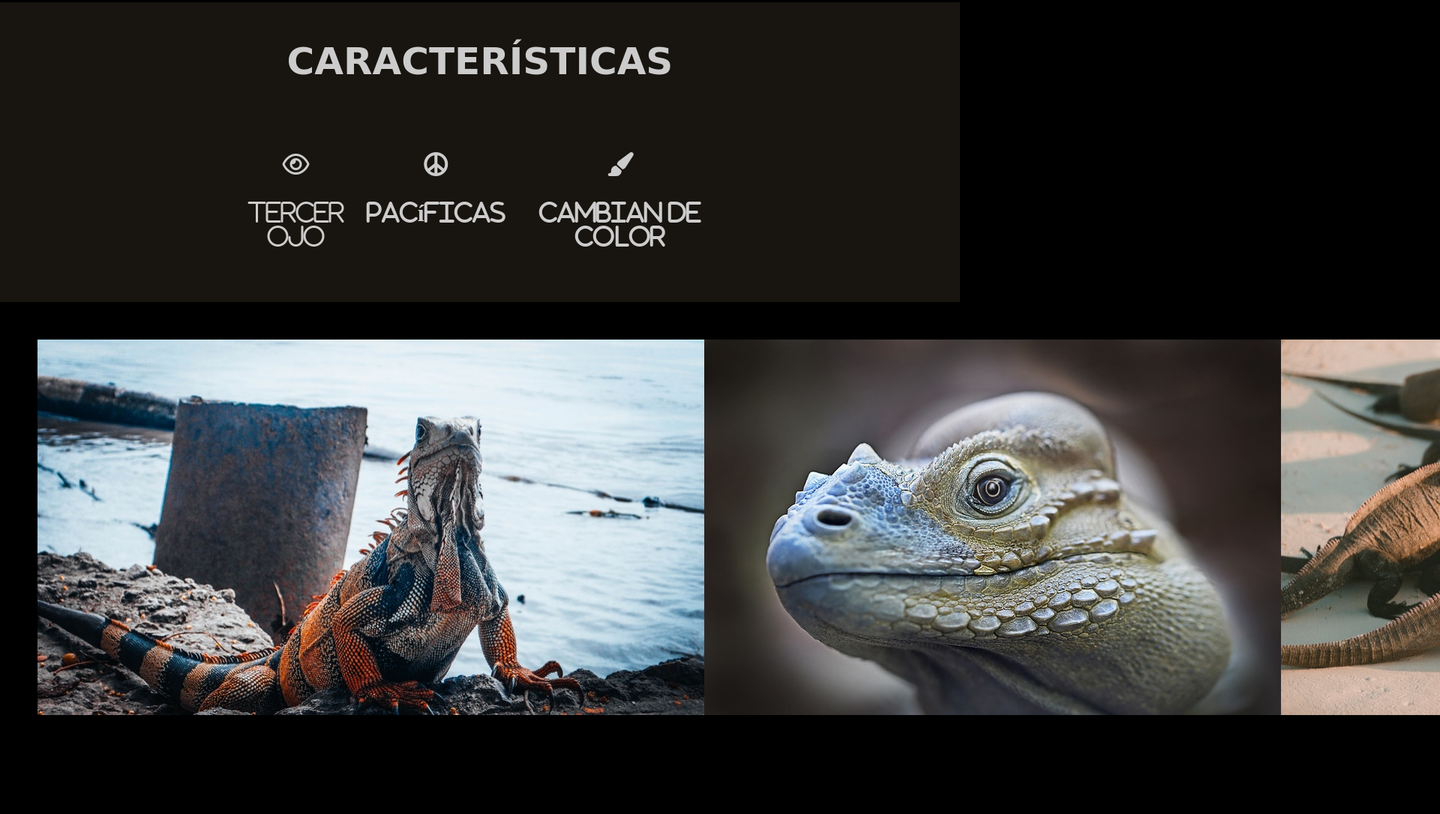
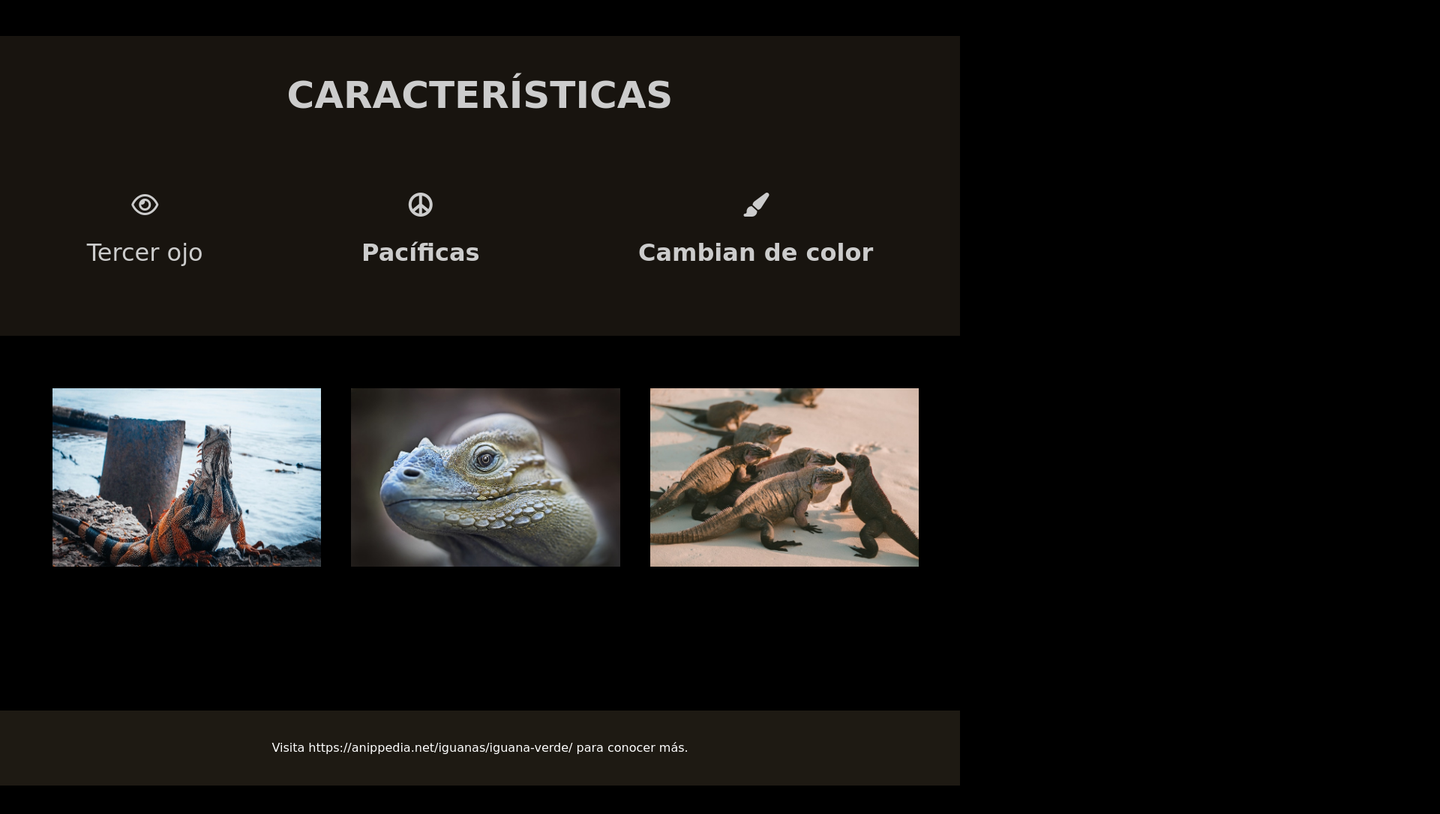
Before and after one commit to Gab0Jorq/gjorquera.github.io, a plain HTML site: page desafio_3/index.html in a window 1280 px wide. Shown: the part 1450-2536 px from the top of the page at 75% size, 1920 px wide, since content can reach past the window. After the commit the page ends 2498 px from the top, so only its background shows below. Drawn offline with Linux system fonts and the light colour scheme; a web font is replaced by a local one.

Commit message:
desafio 3 terminado, se solucionaron algunos bugs también

```diff
--- a/desafio_3/assets/css/style.css
+++ b/desafio_3/assets/css/style.css
@@ -11,10 +11,30 @@ header {
     justify-content: center;
 }
 
+footer {
+    display: flex;
+    color:#FFFFFF;
+    justify-content: center;
+    align-items: center;
+    background-color: #1E1A13;
+    height: 100px;
+
+}
+
+a {
+    text-decoration: none;
+    color: #FFFFFF;
+}
+
+a:hover {
+    color: green;
+  }
+
 .titulo {
     display: flex;
     color: #FFFFFF;
     align-items: center;
+    font-size:50px;
 }
 
 .seccion_1 {
@@ -45,7 +65,7 @@ header {
 
 .seccion_4{
     width:100%;
-    height: 600px;
+    height: 400px;
     background-color: #000000;
     padding: 50px;
 }
@@ -79,16 +99,20 @@ header {
 
 .flex {
     margin: 0 auto;
-    padding-left: 300px;
-    padding-right: 300px;
     display: flex;
-    justify-content:center;
+    justify-content:space-around;
     color: #FFFFFF;
+    padding:10px
 }
 
 .galeria{
     display:flex;
-    max-width: 20%;
+    max-width: 80%;
     height: auto;
+}
 
+.fotos_galeria{
+    max-width: 35%;
+    justify-content: space-around;
+    padding:20px
 }
--- a/desafio_3/index.html
+++ b/desafio_3/index.html
@@ -4,7 +4,7 @@
 <head>
     <meta charset="UTF-8">
     <meta name="viewport" content="width=device-width, initial-scale=1.0">
-    <title>Document</title>
+    <title>Iguana Verde</title>
     <link rel="stylesheet" href="https://cdnjs.cloudflare.com/ajax/libs/font-awesome/6.4.0/css/all.min.css"
         integrity="sha512-iecdLmaskl7CVkqkXNQ/ZH/XLlvWZOJyj7Yy7tcenmpD1ypASozpmT/E0iPtmFIB46ZmdtAc9eNBvH0H/ZpiBw=="
         crossorigin="anonymous" referrerpolicy="no-referrer" />
@@ -42,20 +42,24 @@
         <section class="seccion_3">
             <h1 class="titulo_iconos">CARACTERÍSTICAS</h1>
             <div class="flex">
-                <i class="far fa-eye fa-2x"><p>Tercer ojo</p></i>
-                <i class="fa-solid fa-peace fa-2x"><p>Pacíficas</p></i>
-                <i class="fas fa-paint-brush fa-2x"><p>Cambian de color</p></i>
+                <i class="far fa-eye fa-2x"><p style="font-family: 'Tilt Warp', cursive";>Tercer ojo</p></i>
+                <i class="fa-solid fa-peace fa-2x"><p style="font-family: 'Tilt Warp', cursive">Pacíficas</p></i>
+                <i class="fas fa-paint-brush fa-2x"><p style="font-family: 'Tilt Warp', cursive">Cambian de color</p></i>
             </div>
         </section>
 
         <section class="seccion_4">
             <div class="galeria">
-                <img src="assets/img/iguana-2.jpg" alt="">
-                <img src="assets/img/iguana-3.jpg" alt="">
-                <img src="assets/img/iguana-4.jpg" alt="">
+                <img src="assets/img/iguana-2.jpg" alt="Iguana verde" class="fotos_galeria">
+                <img src="assets/img/iguana-3.jpg" alt="Iguana verde" class="fotos_galeria">
+                <img src="assets/img/iguana-4.jpg" alt="Iguana verde" class="fotos_galeria">
             </div>
         </section>
     </main>
+
+    <footer>
+        Visita&nbsp<a href="https://anippedia.net/iguanas/iguana-verde/" target="_blank">https://anippedia.net/iguanas/iguana-verde/ </a>&nbsppara conocer más.
+    </footer>
 </body>
 
 </html>
```
